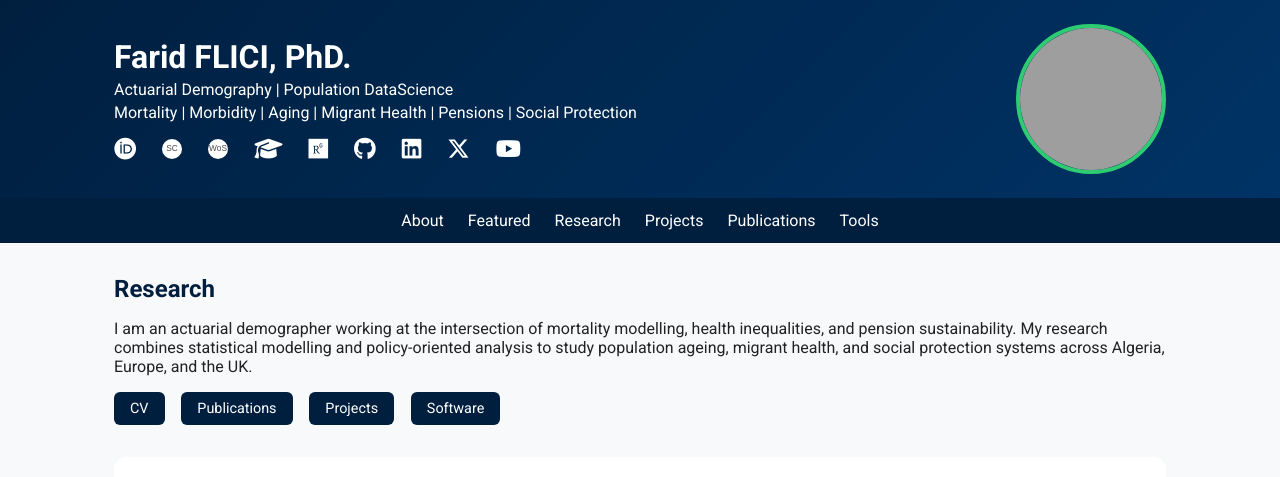
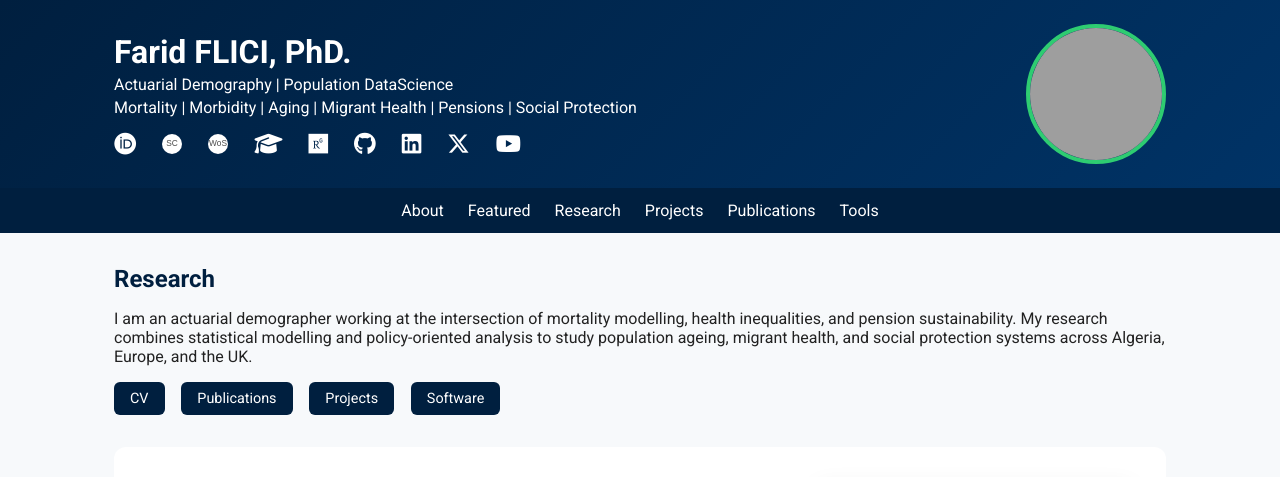
Before and after one commit to Farid-FLICI/farid-flici.github.io, a Jekyll site: the page index2.html, which Jekyll copies as it is, in a window 1280 px wide and 1400 px high. Shown: the top 477 px of the window. Built offline with Jekyll 4.4.1, drawn with Linux system fonts in a browser that asks for light colours; grey boxes are pictures that could not be loaded.

Commit message:
Update index2.html

```diff
--- a/index2.html
+++ b/index2.html
@@ -54,7 +54,7 @@ header{
   flex-wrap:wrap;
   align-items:center;
   justify-content:space-between;
-  gap:2rem;
+  gap:1.75rem;
 }
 
 .hero-text{
@@ -85,8 +85,8 @@ header{
 }
 
 .hero img{
-  width:150px;
-  height:150px;
+  width:140px;
+  height:140px;
   border-radius:50%;
   border:4px solid var(--green);
 }
```
